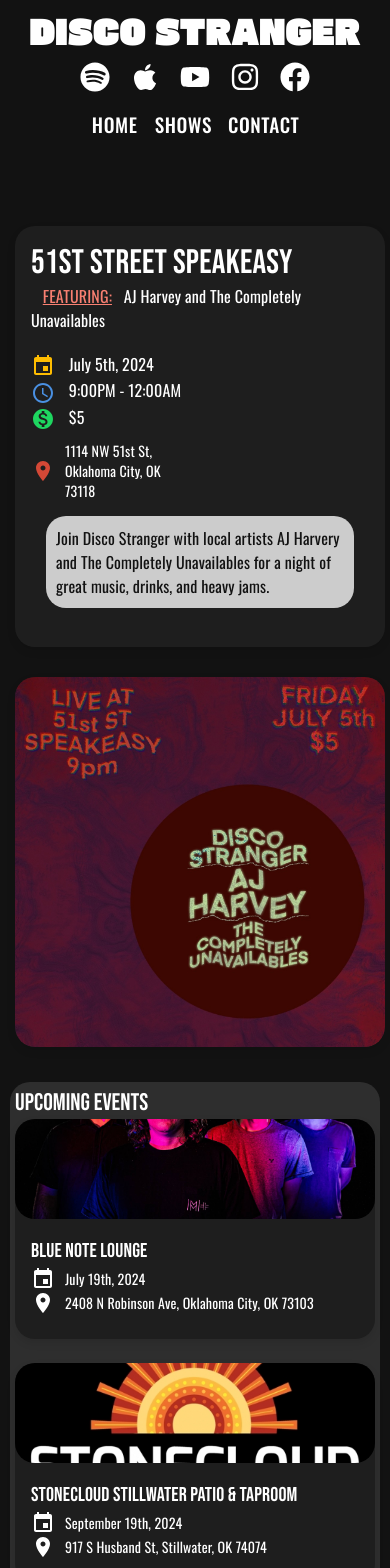
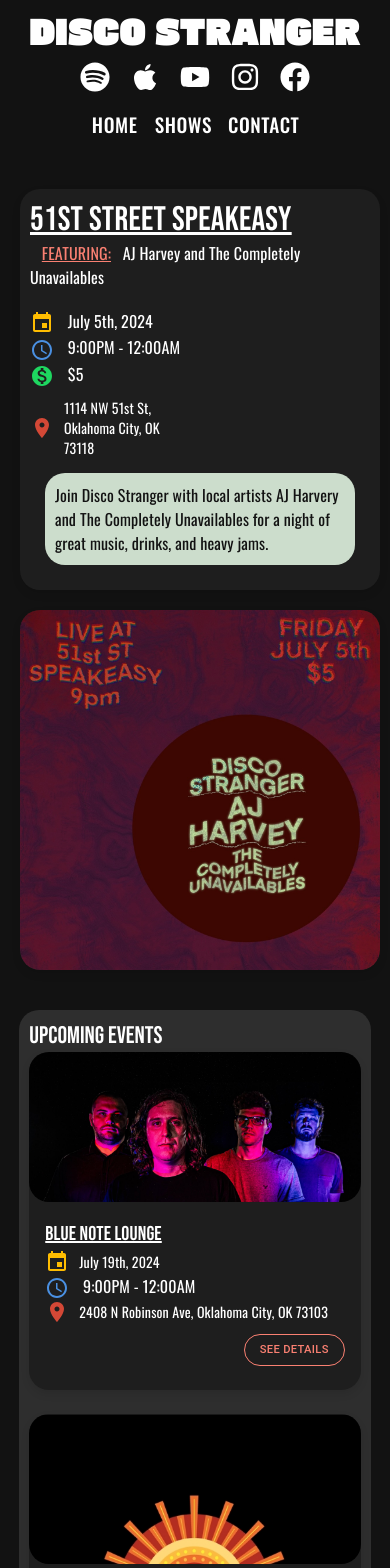
Before and after one commit to ajSeadler/band-website, a React (Vite) app: page /showdetails/1 in a window 390 px wide. Shown: the top 1568 px of the page. Built offline with nearby package versions, Linux system fonts and the light colour scheme; a web font is replaced by a local one.

Commit message:
fix show details stlying

```diff
--- a/src/App.css
+++ b/src/App.css
@@ -1,9 +1,10 @@
-#root {
+* {
   margin: 0;
   padding: 0;
+  box-sizing: border-box;
 }
 
-.app {
+/* .app {
   display: flex;
   flex-direction: column;
   min-height: 100vh;
@@ -11,40 +12,4 @@
 
 .content {
   flex: 1;
-}
-
-.logo {
-  height: 6em;
-  padding: 1.5em;
-  will-change: filter;
-  transition: filter 300ms;
-}
-.logo:hover {
-  filter: drop-shadow(0 0 2em #646cffaa);
-}
-.logo.react:hover {
-  filter: drop-shadow(0 0 2em #61dafbaa);
-}
-
-@keyframes logo-spin {
-  from {
-    transform: rotate(0deg);
-  }
-  to {
-    transform: rotate(360deg);
-  }
-}
-
-@media (prefers-reduced-motion: no-preference) {
-  a:nth-of-type(2) .logo {
-    animation: logo-spin infinite 20s linear;
-  }
-}
-
-.card {
-  padding: 2em;
-}
-
-.read-the-docs {
-  color: #888;
-}
+} */
--- a/src/components/Contact.jsx
+++ b/src/components/Contact.jsx
@@ -34,7 +34,7 @@ const Contact = () => {
             Want to book us? Reach out and send an email below!
           </Typography>
           {/* Social Links */}
-          <div className="social-icons">
+          {/* <div className="social-icons">
             <a
               href="https://open.spotify.com/artist/3SwSE7OtWzLOrc32Eq54gO"
               target="_blank"
@@ -70,7 +70,7 @@ const Contact = () => {
             >
               <FaFacebook size={30} />
             </a>
-          </div>
+          </div> */}
 
           {/* Contact Us Component */}
           <ContactUs />
--- a/src/components/ShowDetailsPage.jsx
+++ b/src/components/ShowDetailsPage.jsx
@@ -1,10 +1,10 @@
 import React from "react";
-import { Typography, Card, CardContent, Grid } from "@mui/material";
+import { Typography, Card, CardContent, Grid, Button } from "@mui/material";
 import EventIcon from "@mui/icons-material/Event";
 import ScheduleIcon from "@mui/icons-material/Schedule";
 import MonetizationOnIcon from "@mui/icons-material/MonetizationOn";
 import LocationOnIcon from "@mui/icons-material/LocationOn";
-import { useParams } from "react-router-dom";
+import { useParams, Link } from "react-router-dom";
 import { shows } from "./showinfo";
 import "../styles/ShowDetailsPage.css";
 
@@ -20,6 +20,7 @@ const ShowDetailsPage = () => {
   return (
     <div className="show-details-container">
       <div className="show-details-row">
+        <div className="show-details-info">
           <Card className="show-details-card">
             <CardContent className="show-details-card-content">
               <Typography variant="h4" className="show-details-title">
@@ -74,6 +75,8 @@ const ShowDetailsPage = () => {
               )}
             </CardContent>
           </Card>
+        </div>
+        <div className="show-details-image-container">
           <Card className="show-details-card">
             <img
               src={show.image}
@@ -81,6 +84,7 @@ const ShowDetailsPage = () => {
               className="show-details-image"
             />
           </Card>
+        </div>
       </div>
       <div className="upcoming-events-section">
         <Typography variant="h5" className="upcoming-events-title">
@@ -100,16 +104,34 @@ const ShowDetailsPage = () => {
                     {upcomingShow.title}
                   </Typography>
                   <Typography variant="body2" className="upcoming-event-date">
-                    <EventIcon className="upcoming-event-icon" />{" "}
+                    <EventIcon
+                      className="upcoming-event-icon"
+                      sx={{ color: "#ffbd01" }}
+                    />{" "}
                     {upcomingShow.date}
+                  </Typography>
+                  <Typography>
+                    <ScheduleIcon
+                      className="upcoming-event-icon"
+                      sx={{ color: "#4a90e2" }}
+                    />{" "}
+                    {upcomingShow.time}
                   </Typography>
                   <Typography
                     variant="body2"
                     className="upcoming-event-location"
                   >
-                    <LocationOnIcon className="upcoming-event-icon" />{" "}
+                    <LocationOnIcon
+                      className="upcoming-event-icon"
+                      sx={{ color: "#d34836" }}
+                    />{" "}
                     {upcomingShow.location}
                   </Typography>
+                  <Link to={`/showdetails/${upcomingShow.id}`}>
+                    <Button variant="outlined" className="see-details-button">
+                      See Details
+                    </Button>
+                  </Link>
                 </CardContent>
               </Card>
             </Grid>
--- a/src/components/showinfo.js
+++ b/src/components/showinfo.js
@@ -32,6 +32,18 @@ const shows = [
     description: "An evening with Disco Stranger",
     bio: "Join us at Stonecloud Brewing CO. in Stillwater, OK for an evening of good jams and good brews",
   },
+  {
+    id: 4,
+    title: "Resonant Head",
+    date: "September 13th, 2024",
+    time: "9:00PM - 12:00AM",
+    price: "$10",
+    image: "/pics/IMG_2048.JPG",
+    location: "400 SW 25th St STE A, Oklahoma City, OK 73109",
+    description: "The Nghiems",
+    bio: "Come see Disco Stranger and The Nghiems at Resonant Head on Septermber 13th! Third act TBD.",
+  },
+
   // Add more shows as needed
 ];
 
--- a/src/styles/ShowDetailsPage.css
+++ b/src/styles/ShowDetailsPage.css
@@ -2,10 +2,10 @@
 
 .show-details-container {
   padding: 20px;
-  width: 90vw;
+  width: 85vw;
   margin: auto;
   background: transparent;
-  margin-top: 25vh !important;
+  margin-top: 20vh !important;
   display: flex;
   flex-direction: column;
   align-items: center;
@@ -13,15 +13,19 @@
 
 .show-details-row {
   display: flex;
-  flex-direction: column;
+  flex-direction: row;
   width: 100%;
-  margin: auto;
-  gap: 20px;
+  justify-content: space-between;
+}
+
+.show-details-info,
+.show-details-image-container {
+  flex: 1 !important;
+  margin: 5px;
 }
 
 .show-details-card {
   background-color: #1e1e1e !important;
-  height: 20%;
   color: white !important;
   margin: 5px !important;
   border-radius: 20px !important;
@@ -29,28 +33,23 @@
   box-shadow: 0 4px 8px rgba(0, 0, 0, 0.1) !important;
 }
 
-.show-details-close-button {
-  position: absolute;
-  top: 8px;
-  right: 8px;
-  color: white;
-  border-radius: 50%;
-}
-
 .show-details-image {
   width: 100%;
+  height: 100%;
   object-fit: cover;
   border-bottom-left-radius: 20px;
   border-bottom-right-radius: 20px;
 }
 
 .show-details-card-content {
-  padding: 16px;
+  padding: 10px !important;
+  margin: auto !important;
   text-align: left;
 }
 
 .show-details-title {
   font-family: "Bebas Neue" !important;
+  text-decoration: underline;
   font-size: 1.2rem;
   color: #fff;
   margin-top: 10px;
@@ -83,14 +82,14 @@
   margin: 15px !important;
   padding: 10px;
   border-radius: 20px;
-  background-color: #ccc;
+  background-color: #cdc;
   color: #121212;
 }
 
 .upcoming-events-section {
-  width: 100%;
-  margin-top: 30px;
-  padding: 20px;
+  width: 95% !important;
+  margin-top: 30px !important;
+  padding: 15px !important;
   background-color: #2e2e2e;
   border-radius: 20px;
 }
@@ -115,8 +114,9 @@
 
 .upcoming-event-image {
   width: 100%;
-  height: 200px;
+  height: 300px; /* Increased height */
   object-fit: cover;
+  object-position: top; /* Shows more of the top part of the image */
   border-bottom-left-radius: 20px;
   border-bottom-right-radius: 20px;
 }
@@ -126,9 +126,25 @@
   text-align: left;
 }
 
+.see-details-button {
+  border-color: salmon !important;
+  color: salmon !important;
+  margin-top: 10px !important;
+  float: right;
+  border-radius: 20px !important;
+  font-size: 0.7rem !important;
+  transition: all 0.3s ease;
+}
+
+.see-details-button:hover {
+  background-color: salmon;
+  color: white;
+}
+
 .upcoming-event-title {
   font-family: "Bebas Neue" !important;
   font-size: 1.2rem;
+  text-decoration: underline;
   color: #fff;
   margin-top: 10px;
 }
@@ -145,31 +161,18 @@
   margin-top: 5px;
 }
 
-@media (min-width: 769px) {
-  .show-details-row {
-    flex-direction: row;
-  }
-
-  .show-details-card {
-    width: 48%;
-  }
-
-  .show-details-image {
-    height: auto;
-  }
-
-  .show-details-card-content {
-    flex: 1;
-  }
-}
-
 @media (max-width: 1024px) {
   .show-details-container {
     width: 80vw;
   }
 
-  .show-details-card {
-    width: 100% !important;
+  .show-details-row {
+    flex-direction: column;
+  }
+
+  .show-details-info,
+  .show-details-image-container {
+    width: 100%;
   }
 }
 
@@ -178,8 +181,9 @@
     width: 90vw;
   }
 
-  .show-details-card {
-    width: 100% !important;
+  .show-details-info,
+  .show-details-image-container {
+    width: 100%;
   }
 
   .show-details-image {
@@ -191,7 +195,7 @@
   }
 
   .upcoming-event-image {
-    height: 150px;
+    height: 200px;
   }
 }
 
@@ -202,8 +206,9 @@
     margin-top: 20vh;
   }
 
-  .show-details-card {
-    width: 100% !important;
+  .show-details-info,
+  .show-details-image-container {
+    width: 100%;
   }
 
   .show-details-title {
@@ -211,10 +216,10 @@
   }
 
   .upcoming-events-section {
-    padding: 5px;
+    padding: 10px !important;
   }
 
   .upcoming-event-image {
-    height: 100px;
+    height: 150px;
   }
 }
--- a/src/styles/Shows.css
+++ b/src/styles/Shows.css
@@ -7,7 +7,7 @@
 
 @media (max-width: 768px) {
   .shows-pg {
-    padding: 20px;
+    padding: 5px;
     margin: auto;
     margin: auto;
     margin-top: 10vh;
--- a/src/styles/Streaming.css
+++ b/src/styles/Streaming.css
@@ -7,7 +7,7 @@
   margin-top: 20px;
   flex-direction: column;
   align-items: center;
-  padding: 10px !important;
+  padding: 0px !important;
   background-color: #121212;
   border-radius: 20px;
   box-shadow: 0 4px 15px rgba(0, 0, 0, 0.3);
```
Lines whose indentation alone changed are shown as unchanged.
